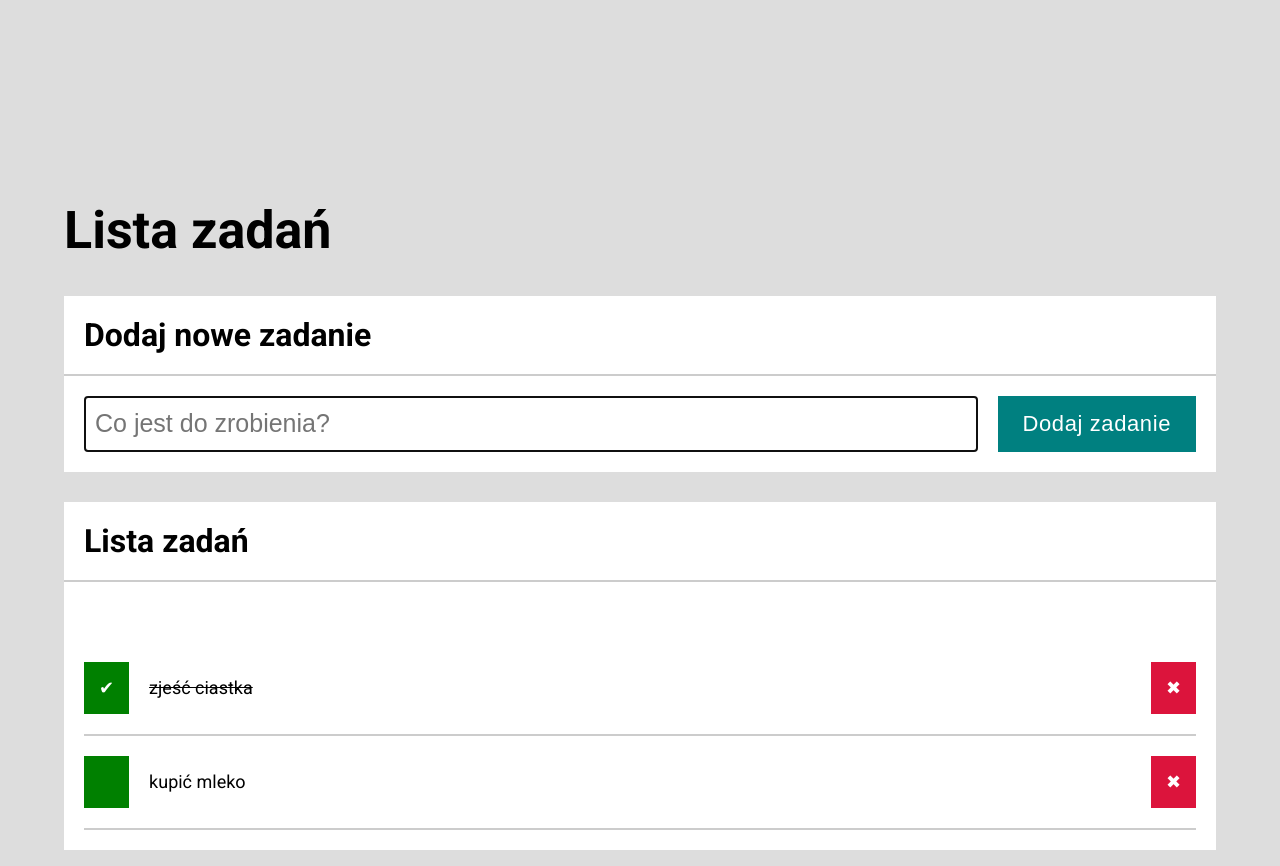
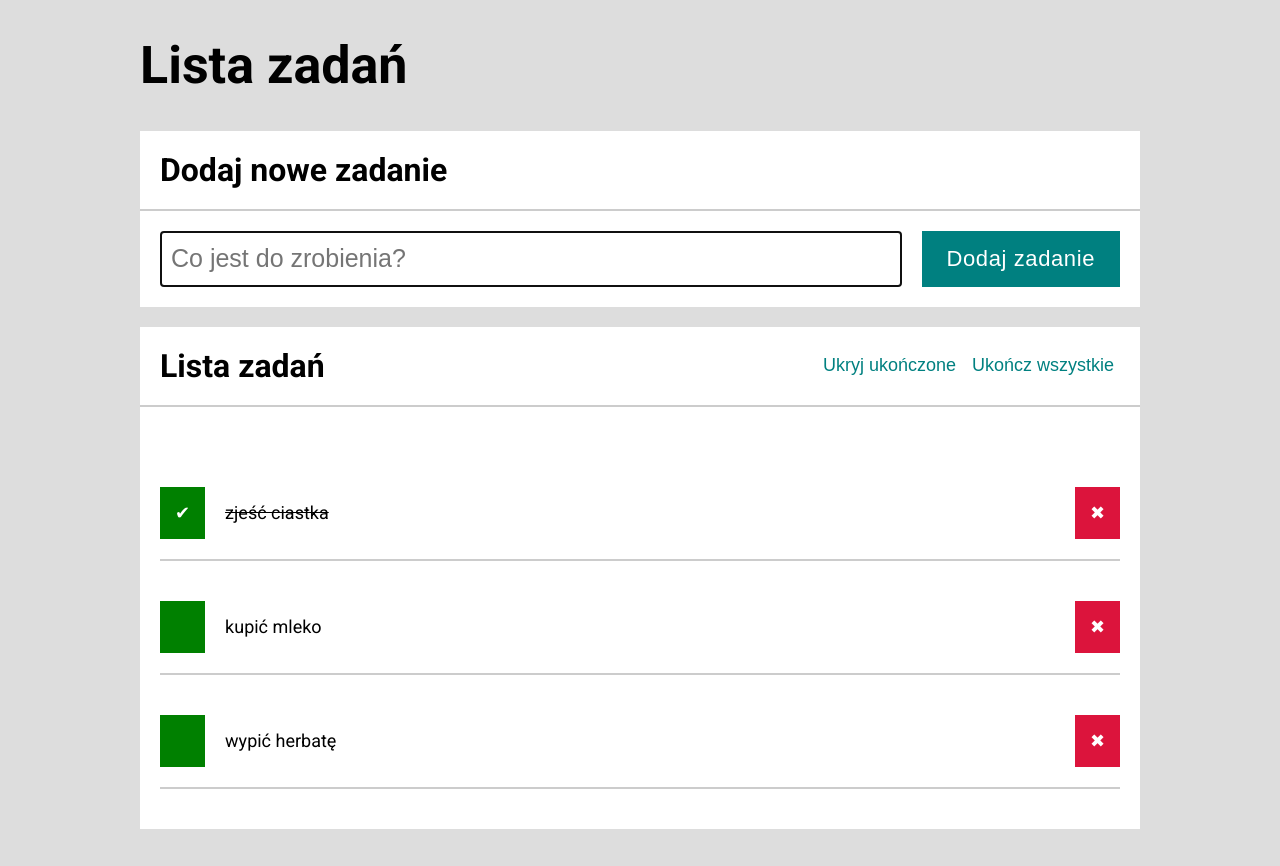
Before and after one commit to Monsy99/To-do-list, a plain HTML site: page index.html in a window 1280 px wide. After the commit the page ends 845 px from the top, so only its background shows below. Drawn offline with Linux system fonts and the light colour scheme.

Commit message:
added 2 functional buttons and rebuilt the app structure

```diff
--- a/app.js
+++ b/app.js
@@ -1,10 +1,16 @@
 {
+    let doneTasksHidden = false;
+
     let tasks = [{
             content: "zjeść ciastka",
             done: true,
         },
         {
             content: "kupić mleko",
+            done: false,
+        },
+        {
+            content: "wypić herbatę",
             done: false,
         }
     ];
@@ -19,10 +25,13 @@
     }
 
     const createNewTask = (taskInput) => {
-        tasks.push({
-            content: taskInput,
-            done: false,
-        });
+        tasks = [
+            ...tasks,
+            {
+                content: taskInput,
+                done: false,
+            }
+        ];
         render();
     }
 
@@ -46,7 +55,10 @@
 
         deleteButtons.forEach((deleteButton, index) => {
             deleteButton.addEventListener("click", () => {
-                tasks.splice(index, 1);
+                tasks = [
+                    ...tasks.slice(0, index),
+                    ...tasks.slice(index + 1),
+                ];
                 render();
             })
         });
@@ -54,37 +66,107 @@
 
     const bindDoneButtons = () => {
         const doneButtons = document.querySelectorAll(".js-done");
+        if (doneButtons) {
+            doneButtons.forEach((doneButton, index) => {
+                doneButton.addEventListener("click", () => {
+                    tasks = [
+                        ...tasks.slice(0, index),
+                        {
+                            ...tasks[index],
+                            done: !tasks[index].done,
+                        },
+                        ...tasks.slice(index + 1),
+                    ]
+                    render();
+                })
+            });
+        }
+    }
 
-        doneButtons.forEach((doneButton, index) => {
-            doneButton.addEventListener("click", () => {
-                tasks[index].done = !tasks[index].done;
+    const bindHideAllTasksButton = () => {
+        const hideButton = document.querySelector(".js-hide");
+        if (hideButton) {
+            hideButton.addEventListener("click", () => {
+                doneTasksHidden = !doneTasksHidden;
+                render();
+            });
+        }
+    }
+
+    const bindMarkAllTasksDoneButton = () => {
+        const MarkAllDoneButton = document.querySelector(".js-markAllDone");
+
+        if (MarkAllDoneButton) {
+            MarkAllDoneButton.addEventListener("click", () => {
+
+                tasks = tasks.map((task) => ({
+                    ...task,
+                    done: true,
+                }));
                 render();
             })
-        });
+        }
     }
 
     const bindButtons = () => {
+
         bindDeleteButtons();
+
         bindDoneButtons();
+
+        bindHideAllTasksButton();
+
+        bindMarkAllTasksDoneButton();
+    }
+
+    const renderTasks = () => {
+        const taskList = document.querySelector(".js-tasksContainer");
+
+        let htmlContent = ``;
+        if (tasks.length !== 0) {
+            tasks.forEach(({ done, content }) => {
+                htmlContent += `
+            <li class="task js-task ${doneTasksHidden && done ? "js--hidden" : ""} ${done ? "task--done": ""}">
+                <button class="task__doneButton js-done">✔</button>
+                <p class="task__content">${content}</p>
+                <button class="task__deleteButton js-delete">✖</button>
+            </li>
+            `
+            });
+
+            taskList.innerHTML = htmlContent;
+        }
+        taskList.innerHTML = htmlContent;
+    }
+
+
+    const renderFunctionButtons = () => {
+        const functionButtonsContainer = document.querySelector(".main__buttons");
+
+        let htmlContent = ``;
+
+        const findUndoneTask = (task) => !task.done;
+
+        if (tasks.length !== 0) {
+
+            htmlContent = `
+        <button class="main__functionButton js-hide">
+        ${doneTasksHidden ? "Pokaż ukończone" : "Ukryj ukończone"}
+        </button>
+        <button ${tasks.find(findUndoneTask) ? "" : "disabled"} class="main__functionButton js-markAllDone">
+        Ukończ wszystkie
+        </button>
+        `
+        }
+
+        functionButtonsContainer.innerHTML = htmlContent;
     }
 
     const render = () => {
-        const taskList = document.querySelector(".js-tasksContainer");
 
-        let htmlContent = ``;
+        renderTasks();
 
-        tasks.forEach(({ done, content }) => {
-            htmlContent += `
-            <li class="tasks__task js-task ${done ? "task--done": ""}">
-                <button class="tasks__doneButton js-done">✔</button>
-                <p class="tasks__content">${content}</p>
-                <button class="tasks__deleteButton js-delete">✖</button>
-            </li>
-            <hr>
-            `
-        })
-
-        taskList.innerHTML = htmlContent;
+        renderFunctionButtons();
 
         bindButtons();
 
--- a/index.html
+++ b/index.html
@@ -1,5 +1,5 @@
 <!DOCTYPE html>
-<html lang="en">
+<html lang="en/PL">
 
 <head>
     <meta charset="UTF-8">
@@ -11,24 +11,28 @@
 </head>
 
 <body>
-    <div class="wrapper">
+    <main class="main">
         <h1 class="header">Lista zadań</h1>
-        <main class="main">
+        <div class="main__group">
             <h2 class="main__header">Dodaj nowe zadanie</h2>
             <hr>
             <form class="main__form js-form">
                 <input autofocus required class="main__input js-taskContent" type="text" placeholder="Co jest do zrobienia?">
                 <button class="main__button js-newTaskButton">Dodaj zadanie</button>
             </form>
-        </main>
-        <aside class="tasks">
-            <h2 class="tasks__header">Lista zadań</h2>
+        </div>
+
+        <div class="main__group">
+            <div class="main__wrapper">
+                <h2 class="main__header">Lista zadań</h2>
+                <div class="main__buttons"></div>
+            </div>
             <hr>
-            <ul class="tasks__list js-tasksContainer">
+            <ul class="main__list js-tasksContainer">
                 Only pros look down here ;)
             </ul>
-        </aside>
-    </div>
+        </div>
+    </main>
 </body>
 
 </html>
--- a/style.css
+++ b/style.css
@@ -10,25 +10,46 @@ hr {
     padding: 0;
 }
 
-.wrapper {
-    width: 1200px;
+.main {
+    width: 1000px;
     max-width: 90vw;
     margin: 0 auto;
-    margin-top: 200px;
 }
 
 .header {
     font-size: 52px;
 }
 
-.main {
-    background-color: white;
-}
-
 .main__header {
     padding: 20px;
     font-size: 32px;
     margin: 0;
+}
+
+.main__group {
+    margin-top: 20px;
+    background-color: white;
+}
+
+.main__wrapper {
+    display: flex;
+    align-items: center;
+    justify-content: space-between;
+}
+
+.main__buttons {
+    padding: 20px;
+}
+
+.main__functionButton {
+    color: teal;
+    background: none;
+    border: none;
+    font-size: 18px;
+}
+
+.main__functionButton:disabled {
+    color: #ccc
 }
 
 
@@ -59,21 +80,7 @@ hr {
     color: white;
 }
 
-
-/* task list styling */
-
-.tasks {
-    margin-top: 30px;
-    background-color: white;
-}
-
-.tasks__header {
-    padding: 20px;
-    font-size: 32px;
-    margin: 0;
-}
-
-.tasks__list {
+.main__list {
     display: flex;
     flex-direction: column;
     padding: 20px;
@@ -84,13 +91,15 @@ hr {
 
 /*  task styling */
 
-.tasks__task {
+.task {
     display: flex;
     align-items: center;
     margin: 20px 0;
+    padding-bottom: 20px;
+    border-bottom: 2px solid #ccc
 }
 
-.tasks__doneButton {
+.task__doneButton {
     font-size: 18px;
     padding: 15px;
     border: none;
@@ -99,13 +108,13 @@ hr {
     text-decoration: none;
 }
 
-.tasks__content {
+.task__content {
     font-size: 18px;
     margin: 0 20px;
     flex-grow: 1;
 }
 
-.tasks__deleteButton {
+.task__deleteButton {
     font-size: 18px;
     padding: 15px;
     border: none;
@@ -117,18 +126,26 @@ hr {
 
 /* done task styling */
 
-.task--done .tasks__content {
+.task--done .task__content {
     text-decoration: line-through;
 }
 
-.task--done .tasks__doneButton {
+.task--done .task__doneButton {
     color: white;
+}
+
+.js--hidden {
+    display: none;
 }
 
 
 /* media queries for phones */
 
 @media(max-width:700px) {
+    .main__wrapper {
+        flex-direction: column;
+        flex-wrap: wrap;
+    }
     .main__form {
         flex-direction: column;
     }
```
